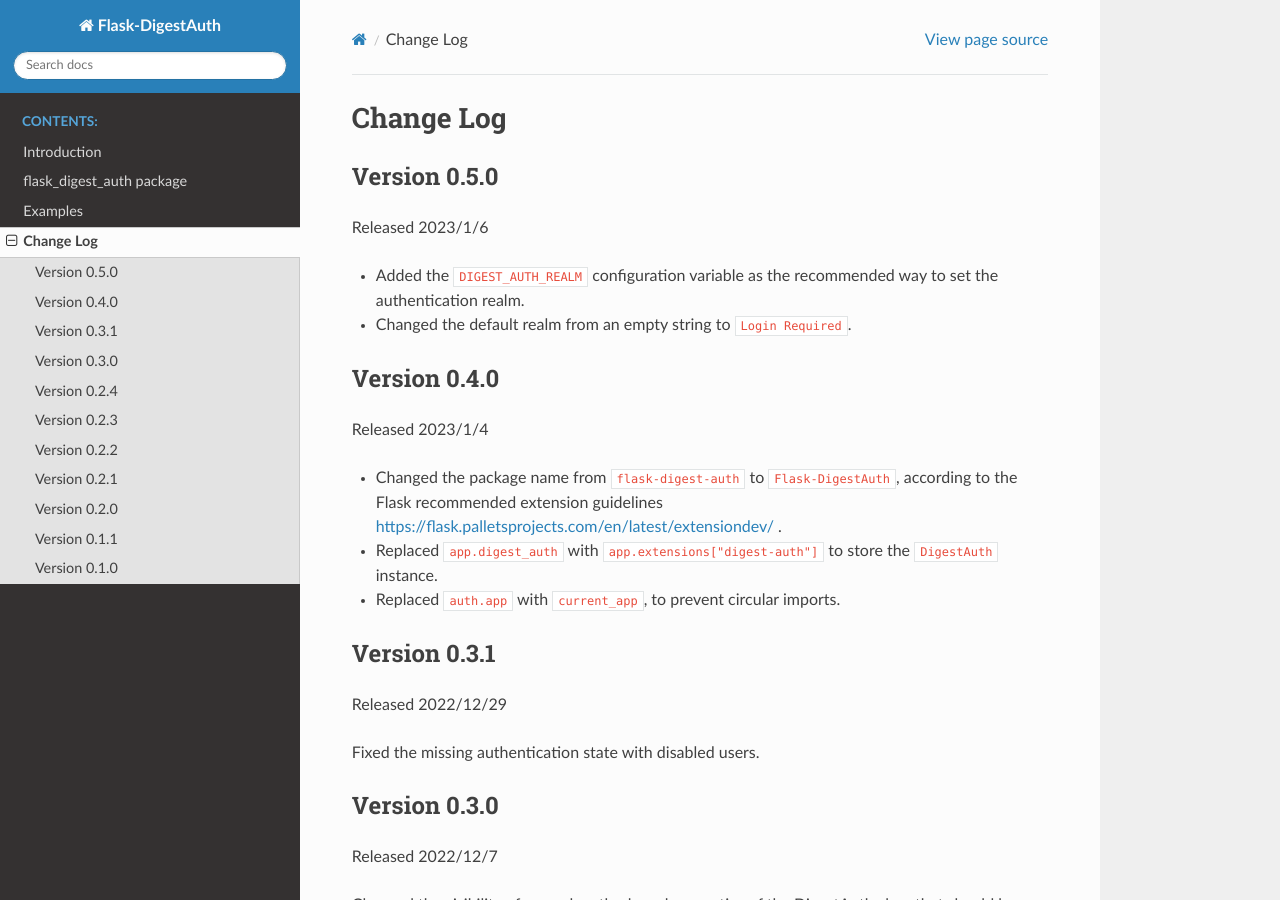
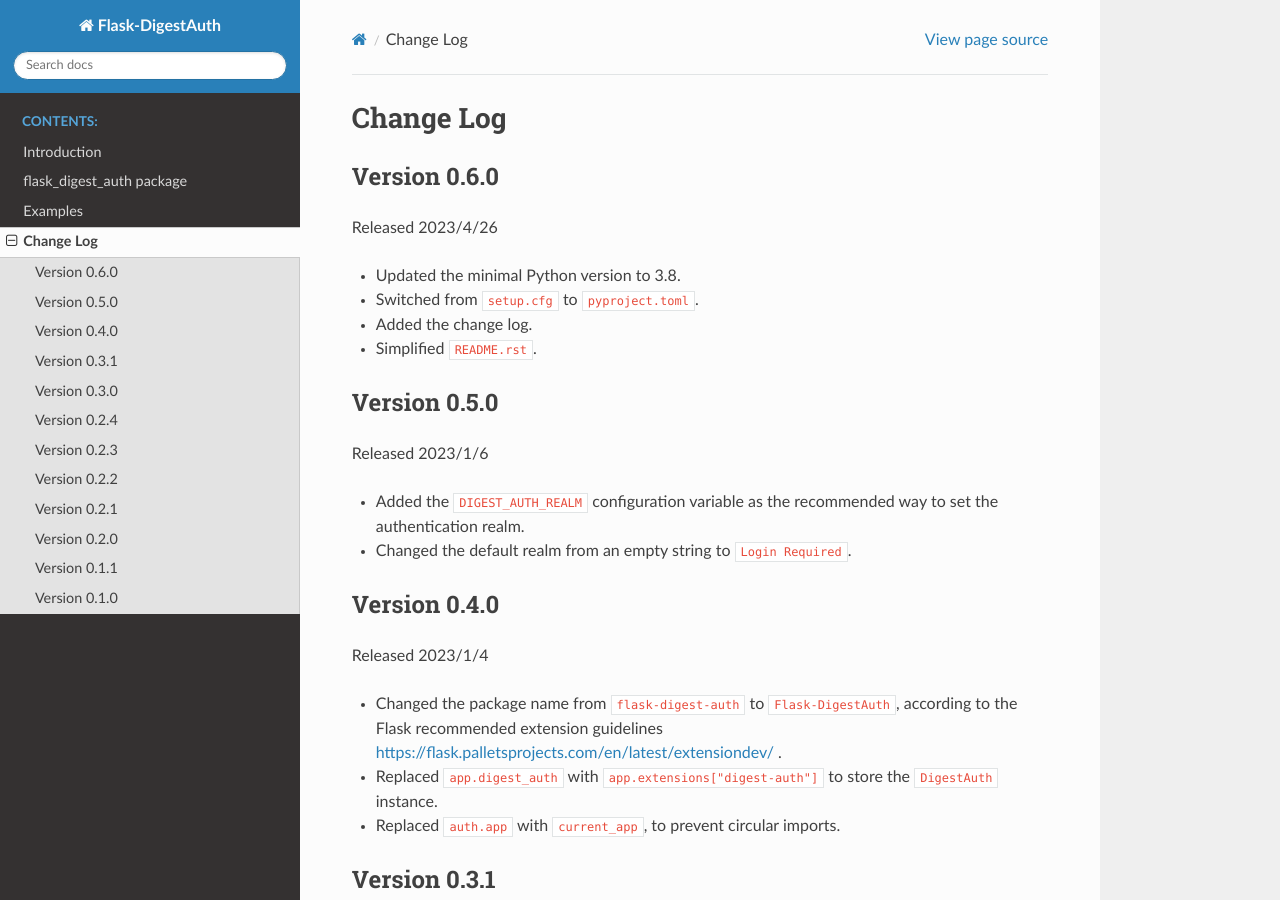
Before and after one commit to imacat/flask-digestauth, a Sphinx documentation site: the page built from docs/source/changelog.rst, in a window 1280 px wide and 900 px high. Built offline with Sphinx 7.4.7 and the Read the Docs theme 2.0.0, drawn with Linux system fonts in a browser that asks for light colours.

Commit message:
Advanced to version 0.6.0.

```diff
--- a/docs/source/changelog.rst
+++ b/docs/source/changelog.rst
@@ -1,5 +1,16 @@
 Change Log
 ==========
+
+
+Version 0.6.0
+-------------
+
+Released 2023/4/26
+
+* Updated the minimal Python version to 3.8.
+* Switched from ``setup.cfg`` to ``pyproject.toml``.
+* Added the change log.
+* Simplified ``README.rst``.
 
 
 Version 0.5.0
--- a/src/flask_digest_auth/__init__.py
+++ b/src/flask_digest_auth/__init__.py
@@ -22,5 +22,5 @@
 from flask_digest_auth.auth import DigestAuth
 from flask_digest_auth.test import Client
 
-VERSION: str = "0.5.0"
+VERSION: str = "0.6.0"
 """The package version."""
```
